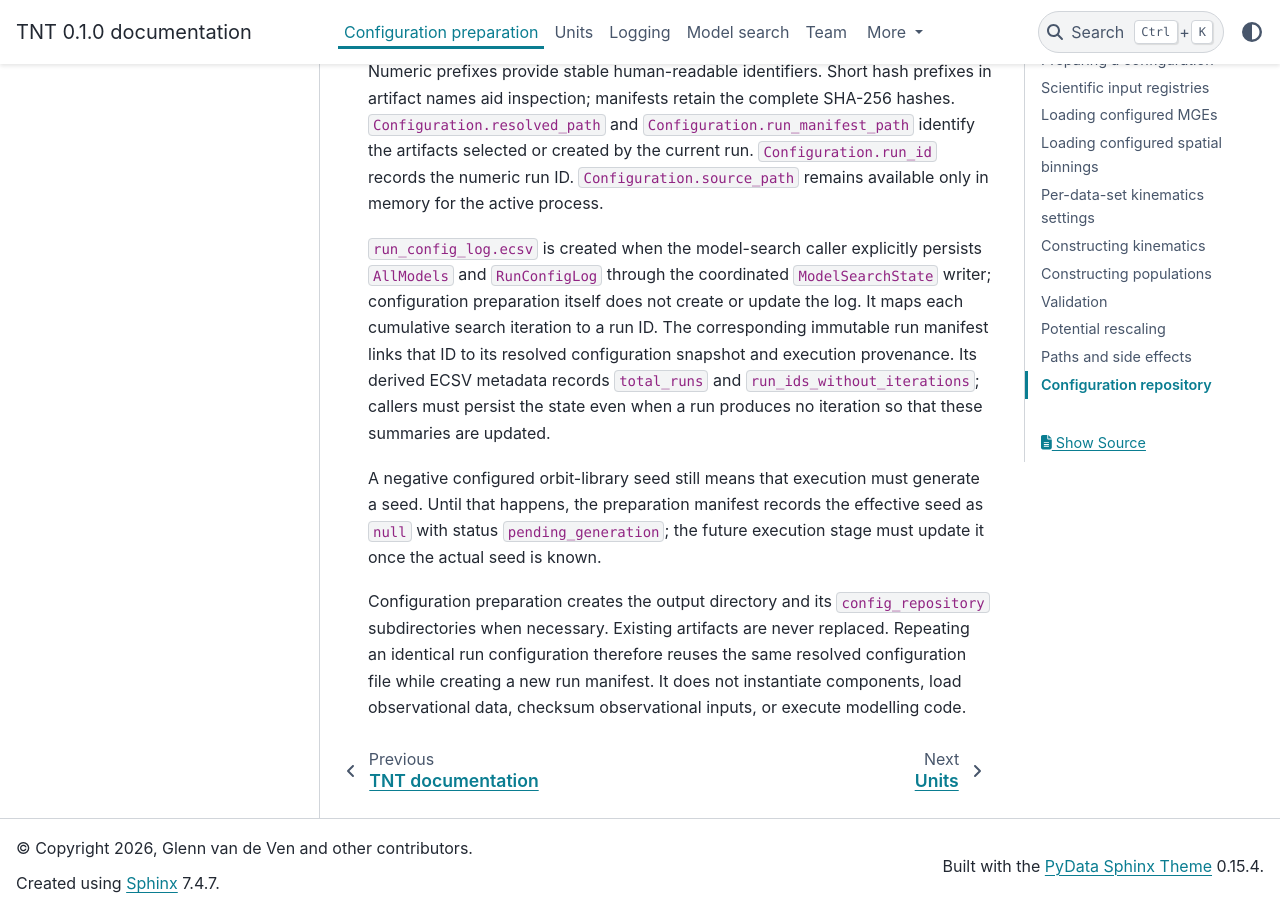
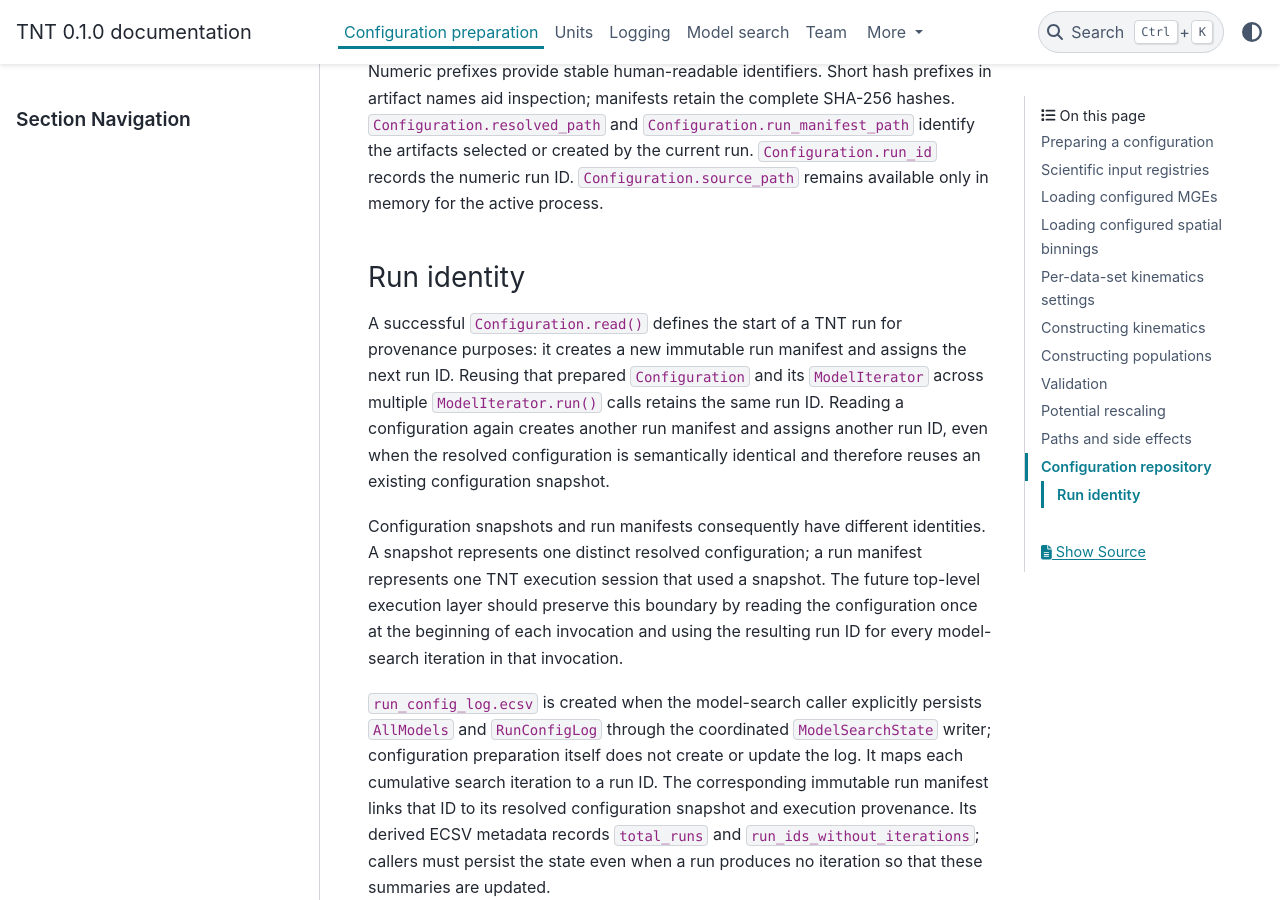
Before and after one commit to dynamics-of-stellar-systems/tnt, a Sphinx documentation site: the page built from docs/source/configuration.md, in a window 1280 px wide and 900 px high, scrolled down 10948 px. Built offline with Sphinx 7.4.7 and the PyData theme 0.15.4, drawn with Linux system fonts in a browser that asks for light colours.

Commit message:
Document TNT run identity
Clarify that configuration preparation allocates run IDs, repeated iterator calls retain them, and identical resolved configurations can be shared across distinct execution sessions.

Assisted-by: Codex (OpenAI)

```diff
--- a/docs/source/configuration.md
+++ b/docs/source/configuration.md
@@ -470,6 +470,24 @@ by the current run. `Configuration.run_id` records the numeric run ID.
 `Configuration.source_path` remains available only in memory for the active
 process.
 
+(run-identity)=
+### Run identity
+
+A successful `Configuration.read()` defines the start of a TNT run for
+provenance purposes: it creates a new immutable run manifest and assigns the
+next run ID. Reusing that prepared `Configuration` and its `ModelIterator`
+across multiple `ModelIterator.run()` calls retains the same run ID. Reading a
+configuration again creates another run manifest and assigns another run ID,
+even when the resolved configuration is semantically identical and therefore
+reuses an existing configuration snapshot.
+
+Configuration snapshots and run manifests consequently have different
+identities. A snapshot represents one distinct resolved configuration; a run
+manifest represents one TNT execution session that used a snapshot. The
+future top-level execution layer should preserve this boundary by reading the
+configuration once at the beginning of each invocation and using the resulting
+run ID for every model-search iteration in that invocation.
+
 `run_config_log.ecsv` is created when the model-search caller explicitly
 persists `AllModels` and `RunConfigLog` through the coordinated
 `ModelSearchState` writer; configuration preparation itself does not create or
```
Also changed, not shown: docs/source/model_search.md (+4 -3 lines).
